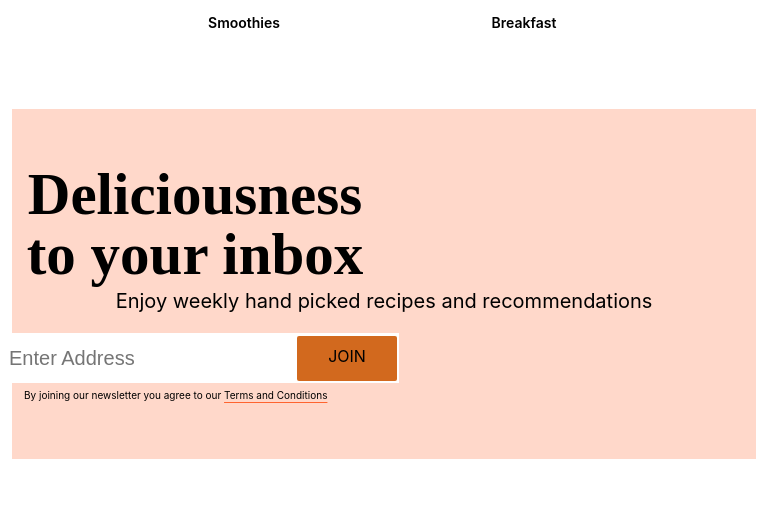
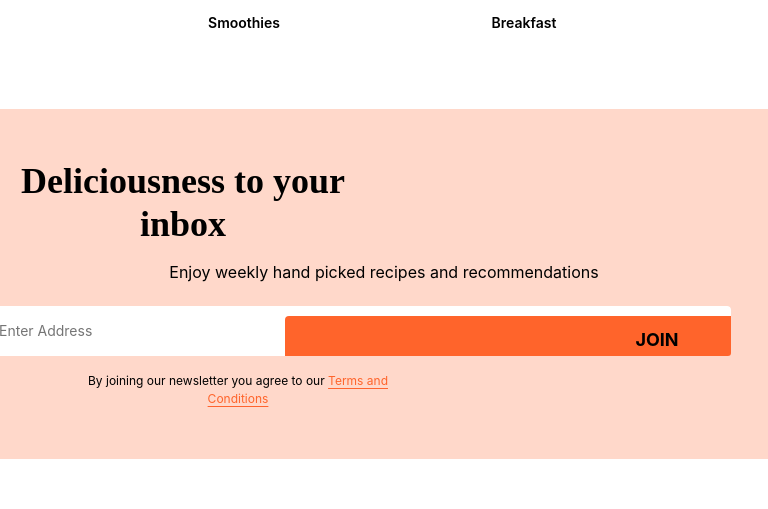
Before and after one commit to phamvietptc/blog-food, a Next.js app: page /views/Home in a window 768 px wide. Shown: the part 2277-2786 px from the top of the page. Built offline with nearby package versions, Linux system fonts and the light colour scheme.

Commit message:
Fix Mobile UI Popular Categories & Email

```diff
--- a/pages/views/Home/index.js
+++ b/pages/views/Home/index.js
@@ -100,7 +100,7 @@ export function Email() {
                 JOIN
               </div>
             </div>
-            <div>
+            <div className={styles.endEmail}>
               <a className={styles.endTextEmail}>
                 By joining our newsletter you agree to our <u href='#0' className={styles.termsEmail}>Terms and Conditions</u>
               </a>
--- a/styles/Home.module.css
+++ b/styles/Home.module.css
@@ -73,6 +73,7 @@
         padding-left: 10px;
         padding-right: 116px;
         font-size: 20px;
+        outline: none;
     }
     .btnEmail {
         width: 100px;
@@ -91,6 +92,9 @@
         font-size: 10px;
         width: 342px;
         text-align: center;
+    }
+    .endEmail {
+        display: inline-flex;
     }
     .termsEmail {
         cursor: pointer;
@@ -356,6 +360,7 @@
         padding-bottom: 3rem !important;
         margin-top: 3rem !important;
         margin-bottom: 3rem !important;
+        margin: 0px -12px;
     }
     .emailBox {
         --bs-gutter-x: 1.5rem;
@@ -365,4 +370,89 @@
         margin-right: auto;
         margin-left: auto;
     }
+    .emailRow {
+        text-align: center !important;
+        padding-top: 1.5rem !important;
+        padding-bottom: 1.5rem !important;
+    }
+    .headTextEmail {
+        font-size: 36px;
+        font-weight: bold;
+        font-family: "Playfair Display", serif;
+        margin-bottom: 1rem !important;
+        margin-top: 0;
+        line-height: 1.2;
+        color: #000;
+    }
+    .bodyTextEmail {
+        font-size: 16px;
+        font-weight: 400 !important;
+        margin-top: 0;
+        margin-bottom: 1rem;
+        color: #000;
+    }
+    .sumbitEmail {
+        flex-direction: column;
+        border-radius: 3px;
+        overflow: hidden;
+        margin-top: 1.5rem !important;
+        position: relative;
+        display: flex;
+        flex-wrap: wrap;
+        align-items: stretch;
+        width: 100%;
+    }
+    .inputEmail {
+        width: 100%;
+        height: 48px;
+        font-size: 14px;
+        border-radius: 4px !important;
+        border: none;
+        position: relative;
+        flex: 1 1 auto;
+        min-width: 0;
+        transition: none;
+        color: #495057;
+        background-color: #fff;
+        background-clip: padding-box;
+        min-height: calc(1.5em + 0.75rem + 2px);
+        padding: 0.375rem 0.75rem;
+        display: block;
+        appearance: none;
+        margin: 0;
+        font-family: inherit;
+        outline: none;
+    }
+    .btnEmail {
+        width: 100%;
+        height: 48px;
+        font-weight: bold;
+        border-radius: 4px;
+        padding: 10px 42px;
+        font-size: 18px;
+        cursor: pointer;
+        background-color: #ff642b;
+        line-height: 1.5;
+        margin-top: 10px;
+    }
+    .endEmail {
+        margin-top: 1rem !important;
+        display: block !important;
+    }
+    .endTextEmail {
+        font-family: "Inter", sans-serif;
+        font-weight: 400;
+        color: #000;
+        line-height: 1.5;
+        font-size: 12px !important;
+        text-align: center !important;
+        display: block !important;
+        margin: 0 55px;
+    }
+    .termsEmail {
+        color: #ff642b;
+        text-decoration-color: #FF642F;
+        text-underline-position: under;
+        cursor: pointer;
+    }
 }
```
